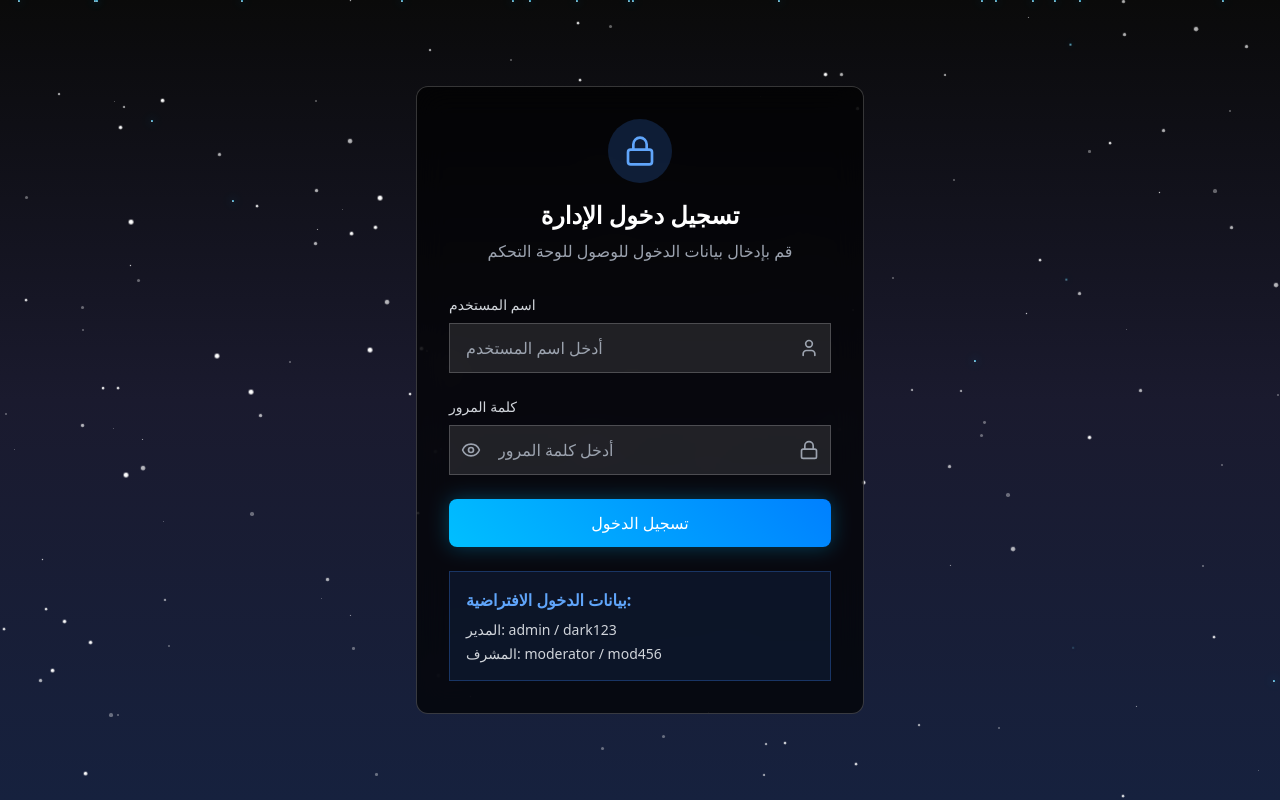
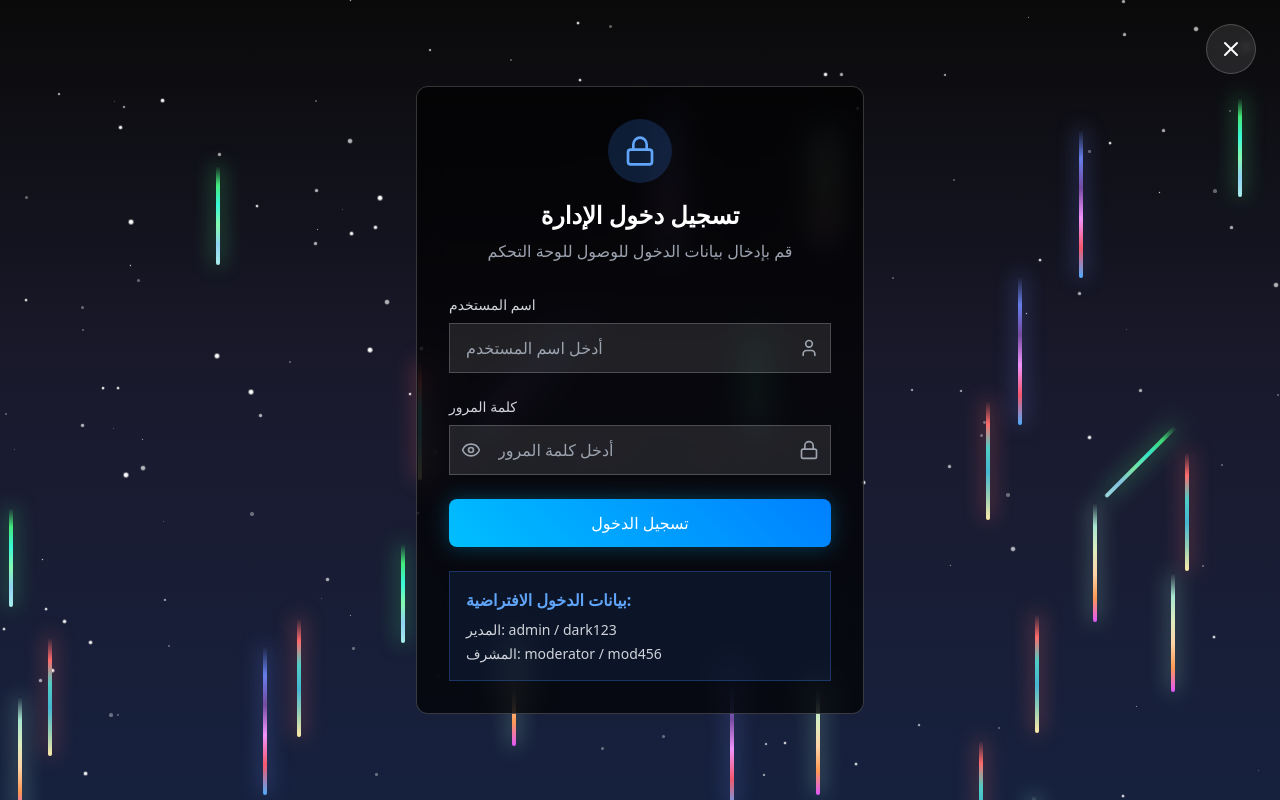
Before and after one commit to dark2m/dark-nebula-forge-16, a React (Vite) app: page /admin/login in a window 1280 px wide. Built offline with nearby package versions, Linux system fonts and the light colour scheme.

Commit message:
Add close button and colorful meteors
- Added a close button to the admin login page.
- Added long, colorful meteors to the background.

```diff
--- a/src/components/StarryBackground.tsx
+++ b/src/components/StarryBackground.tsx
@@ -38,14 +38,15 @@ const StarryBackground = () => {
         ))}
       </div>
 
-      {/* 30 meteors as requested */}
+      {/* 30 colorful long meteors */}
       {Array.from({ length: 30 }, (_, i) => (
         <div
           key={`meteor-${i}`}
-          className="meteor"
+          className="meteor-long"
           style={{
             animationDelay: `${Math.random() * 20}s`,
             left: `${Math.random() * 100}%`,
+            top: `${Math.random() * 100}%`,
           }}
         />
       ))}
--- a/src/index.css
+++ b/src/index.css
@@ -93,37 +93,44 @@
   50% { opacity: 1; transform: scale(1.2); }
 }
 
-.meteor {
+/* Long colorful meteors */
+.meteor-long {
   position: absolute;
-  width: 2px;
-  height: 2px;
-  background: linear-gradient(45deg, #fff, #00bfff);
-  border-radius: 50%;
-  box-shadow: 0 0 10px #00bfff;
-  animation: meteor-fall 6s linear infinite;
+  width: 4px;
+  height: 120px;
+  background: linear-gradient(180deg, transparent 0%, #ff6b6b 20%, #4ecdc4 40%, #45b7d1 60%, #96ceb4 80%, #ffeaa7 100%);
+  border-radius: 50px;
+  animation: meteor-fall-long 8s linear infinite;
+  box-shadow: 0 0 20px rgba(255, 107, 107, 0.8);
 }
 
-@keyframes meteor-fall {
+.meteor-long:nth-child(even) {
+  background: linear-gradient(180deg, transparent 0%, #a8e6cf 20%, #dcedc1 40%, #ffd3a5 60%, #fd9853 80%, #e056fd 100%);
+  box-shadow: 0 0 20px rgba(168, 230, 207, 0.8);
+}
+
+.meteor-long:nth-child(3n) {
+  background: linear-gradient(180deg, transparent 0%, #667eea 20%, #764ba2 40%, #f093fb 60%, #f5576c 80%, #4facfe 100%);
+  box-shadow: 0 0 20px rgba(102, 126, 234, 0.8);
+  height: 150px;
+}
+
+.meteor-long:nth-child(5n) {
+  background: linear-gradient(180deg, transparent 0%, #43e97b 20%, #38f9d7 40%, #84fab0 60%, #8fd3f4 80%, #a8edea 100%);
+  box-shadow: 0 0 20px rgba(67, 233, 123, 0.8);
+  height: 100px;
+}
+
+@keyframes meteor-fall-long {
   0% {
-    transform: translateX(-100px) translateY(-100px);
+    transform: translateX(-200px) translateY(-200px) rotate(45deg);
     opacity: 1;
   }
   100% {
-    transform: translateX(calc(100vw + 100px)) translateY(calc(100vh + 100px));
+    transform: translateX(calc(100vw + 200px)) translateY(calc(100vh + 200px)) rotate(45deg);
     opacity: 0;
   }
 }
-
-.meteor:nth-child(1) { animation-delay: 0s; top: 5%; left: 5%; }
-.meteor:nth-child(2) { animation-delay: 1s; top: 15%; left: 15%; }
-.meteor:nth-child(3) { animation-delay: 2s; top: 25%; left: 25%; }
-.meteor:nth-child(4) { animation-delay: 3s; top: 10%; left: 50%; }
-.meteor:nth-child(5) { animation-delay: 1.5s; top: 35%; left: 70%; }
-.meteor:nth-child(6) { animation-delay: 4s; top: 45%; left: 80%; }
-.meteor:nth-child(7) { animation-delay: 0.5s; top: 55%; left: 20%; }
-.meteor:nth-child(8) { animation-delay: 2.5s; top: 65%; left: 60%; }
-.meteor:nth-child(9) { animation-delay: 3.5s; top: 75%; left: 40%; }
-.meteor:nth-child(10) { animation-delay: 4.5s; top: 85%; left: 90%; }
 
 /* Navigation styles */
 .nav-link {
--- a/src/pages/AdminLogin.tsx
+++ b/src/pages/AdminLogin.tsx
@@ -1,7 +1,7 @@
 
 import React, { useState } from 'react';
 import { useNavigate } from 'react-router-dom';
-import { Lock, User, Eye, EyeOff } from 'lucide-react';
+import { Lock, User, Eye, EyeOff, X } from 'lucide-react';
 import StarryBackground from '../components/StarryBackground';
 import AdminStorage from '../utils/adminStorage';
 import { useToast } from '@/hooks/use-toast';
@@ -45,9 +45,22 @@ const AdminLogin = () => {
     }
   };
 
+  const handleBackToHome = () => {
+    navigate('/');
+  };
+
   return (
     <div className="min-h-screen relative">
       <StarryBackground />
+
+      {/* Back to Home Button */}
+      <button
+        onClick={handleBackToHome}
+        className="fixed top-6 right-6 z-20 p-3 rounded-full bg-white/10 backdrop-blur-sm border border-white/20 text-white hover:bg-white/20 transition-all duration-300 hover:scale-110"
+        title="العودة للموقع"
+      >
+        <X className="w-6 h-6" />
+      </button>
 
       <div className="relative z-10 flex items-center justify-center min-h-screen p-6">
         <div className="admin-card rounded-xl p-8 w-full max-w-md">
```
